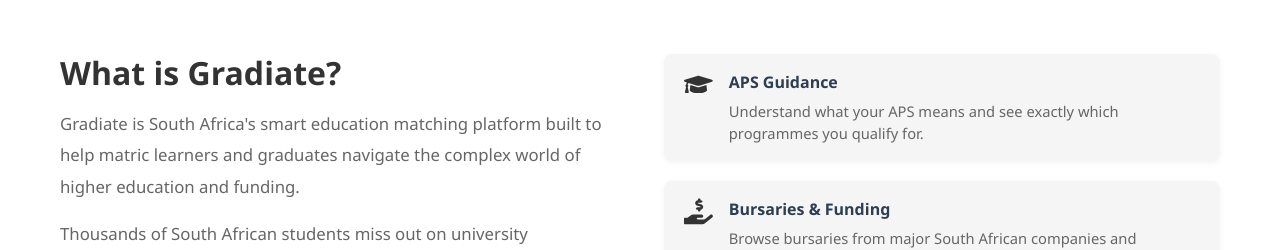
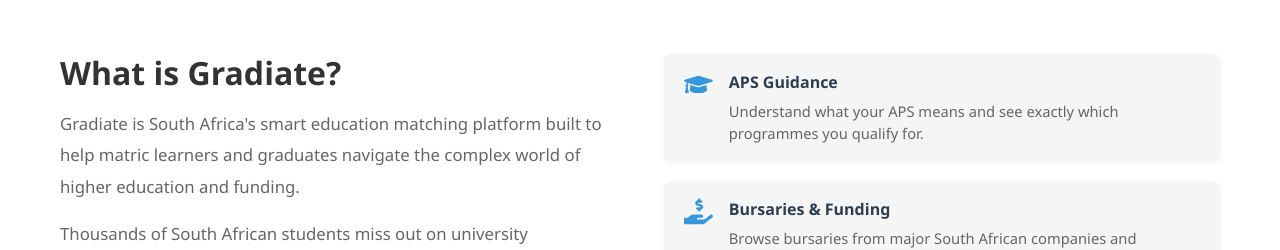
Before and after one commit to 25001502/Gradiate, a React (Vite) app: page / in a window 1280 px wide. Shown: the part 579-829 px from the top of the page. Built offline with nearby package versions, Linux system fonts and the light colour scheme; no server answers; the HTML template or start-up script is replaced by a standard one.

Commit message:
blue icons

```diff
--- a/src/index.css
+++ b/src/index.css
@@ -2648,6 +2648,7 @@ body.logged-in #logged-in-view {
     font-size: 1.8rem;
     flex-shrink: 0;
     line-height: 1;
+    color: var(--secondary-blue);
 }
 
 .highlight-pill strong {
```
